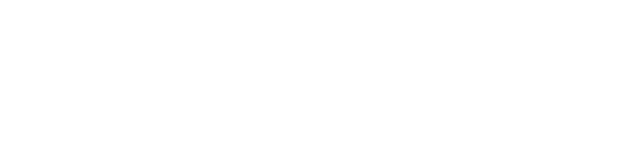
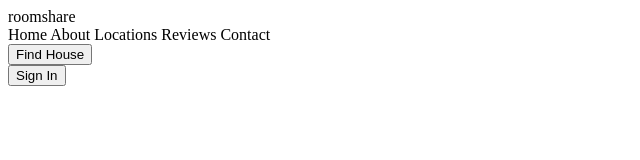
Before and after one commit to jasonbasuil/dribbble_challenge_1_roomshare_platform, a plain HTML site: page index.html in a window 1280 px wide. Shown: the whole page, without its empty margins (0-640 px from the left). Drawn offline with Linux system fonts and the light colour scheme.

Commit message:
Containers for app. Nav bar containers.

```diff
--- a/index.html
+++ b/index.html
@@ -6,7 +6,28 @@
 	<title>Roomshare Platform</title>
 </head>
 <body>
-
+    <div class='app'>
+        <div class='nav-container'>
+            <div class='logo'>roomshare</div>
+            <div class='nav-links'>
+                <a>Home</a>
+                <a>About</a>
+                <a>Locations</a>
+                <a>Reviews</a>
+                <a>Contact</a>
+                <div class='find-house-button-container'>
+                    <button>Find House</button>
+                </div>
+                <div class='sign-in-button-container'>
+                    <button>Sign In</button>
+                </div>
+            </div>
+        </div>
+        <div class='sign-in-container'>
+        </div>
+        <div class='footer-container'>
+        </div>
+    </div>
 </body>
 
 </html>
```
Also changed, not shown: 1 other file.
